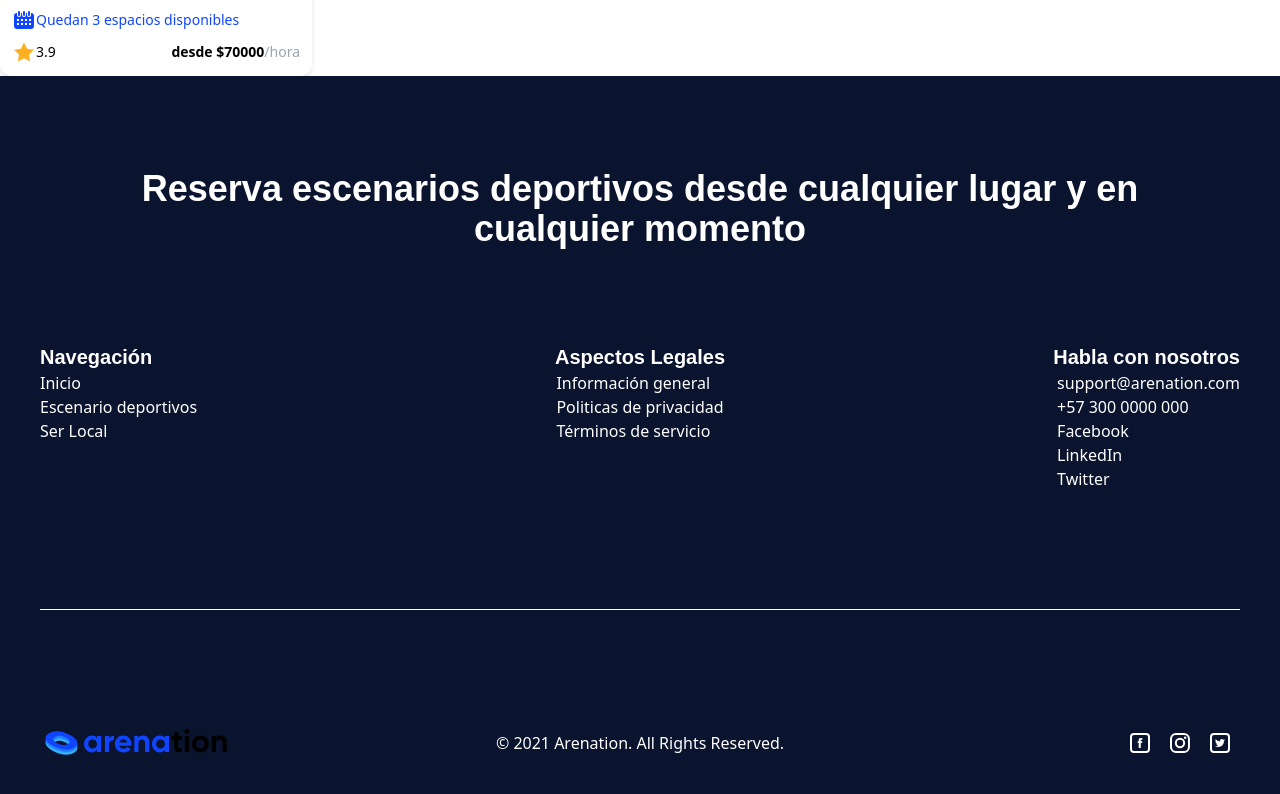
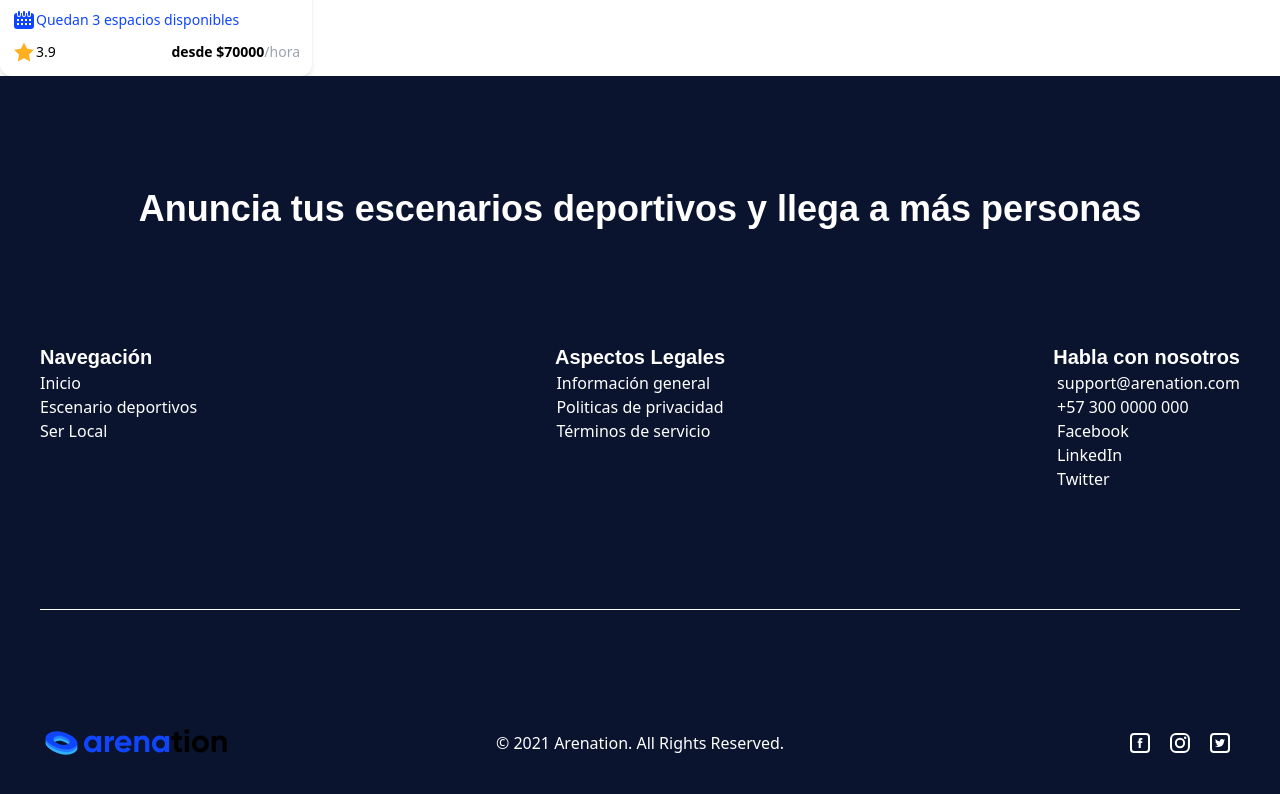
Before and after one commit to ProyectW/arenation, a React (Create React App) app: page / in a window 1280 px wide. Shown: the part 3260-4054 px from the top of the page. Built offline with nearby package versions, Linux system fonts and the light colour scheme.

Commit message:
Agegado el footer local cambio title

```diff
--- a/src/components/Footers/FooterLocal.js
+++ b/src/components/Footers/FooterLocal.js
@@ -8,7 +8,7 @@ export default function FooterUnLogged(props) {
     return(
         <div className="pl-10 pr-10 flex flex-col items-center w-full h-screen bg-primary-800 text-white">
             <div className="h-1/3 flex items-center">
-                <h1 className="p-5 text-center">Reserva escenarios deportivos desde cualquier lugar y en cualquier momento</h1>
+                <h1 className="p-5 text-center">Anuncia tus escenarios deportivos y llega a más personas</h1>
             </div>
             <div className="h-1/3 flex grid-cols-3 w-full">
                 <div className="w-1/3 flex items-start flex-col">
```
